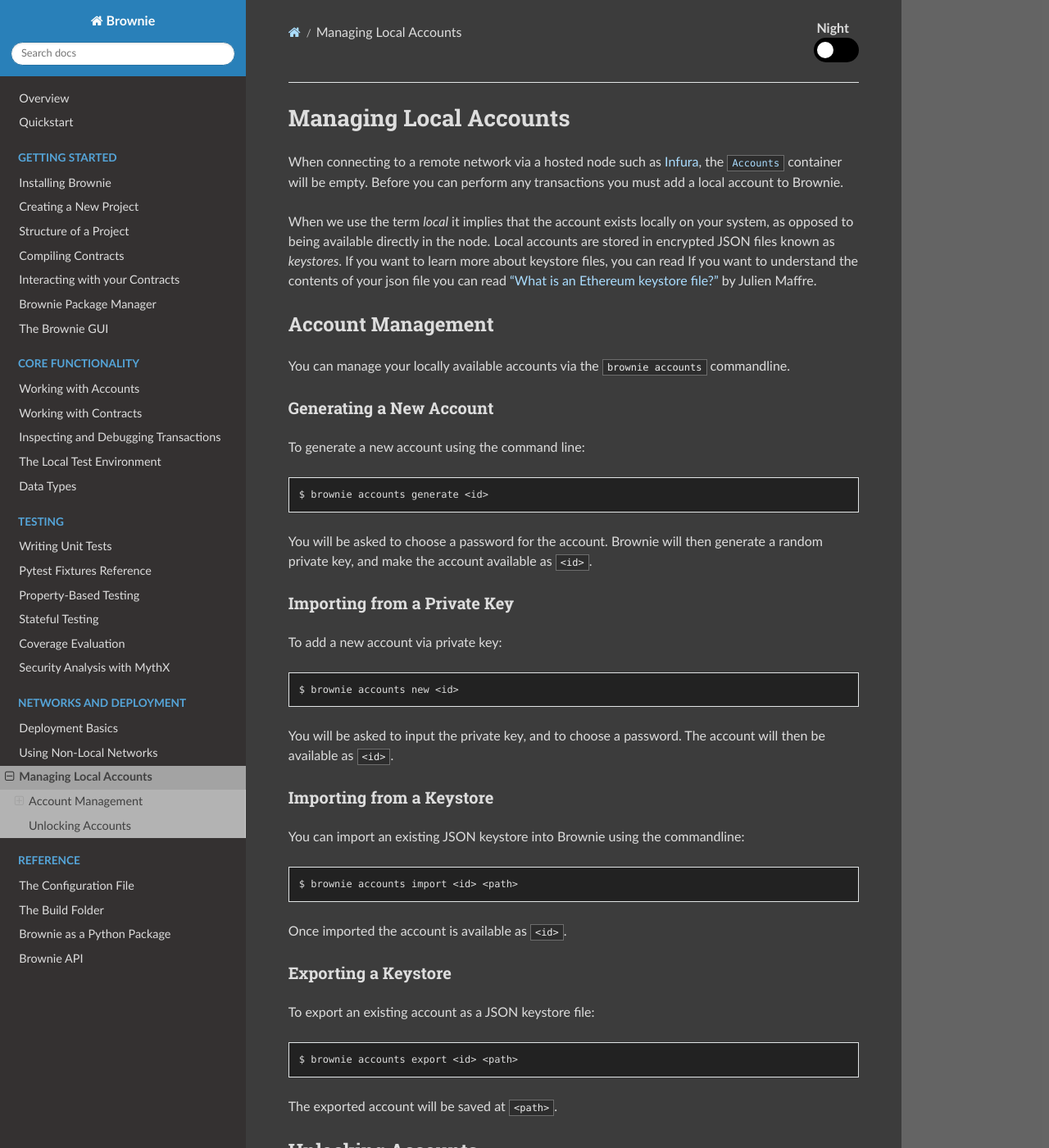
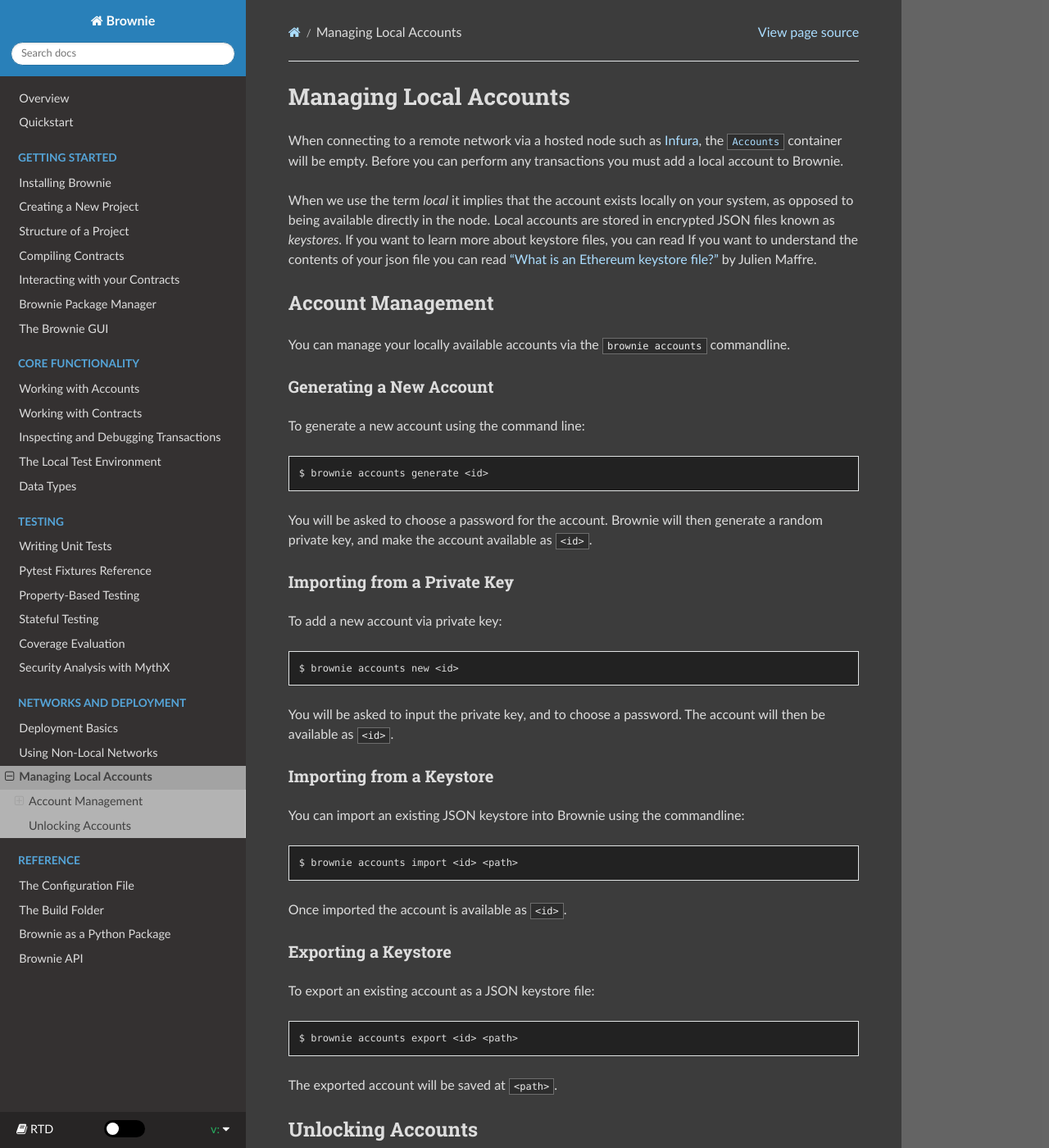
Before and after one commit to eth-brownie/brownie, a Sphinx documentation site: the page built from docs/accounts.rst, in a window 1280 px wide and 1400 px high. Shown: the whole window at 82% size. Built offline with Sphinx 7.4.7 and the Read the Docs theme 2.0.0, drawn with Linux system fonts in a browser that asks for light colours.

Commit message:
docs: move day/night toggle, make it more subtle

```diff
--- a/docs/_static/css/toggle.css
+++ b/docs/_static/css/toggle.css
@@ -2,6 +2,35 @@
     visibility: hidden;
     height: 0;
     width: 0;
+    margin: 0;
+}
+
+.rst-versions .rst-current-version {
+    padding: 10px;
+    display: flex;
+    justify-content: space-between;
+}
+
+.rst-versions .rst-current-version .fa-book,
+.rst-versions .rst-current-version .fa-v,
+.rst-versions .rst-current-version .fa-caret-down {
+    height: 24px;
+    line-height: 24px;
+    vertical-align: middle;
+}
+
+.rst-versions .rst-current-version .fa-element {
+    width: 80px;
+    text-align: center;
+}
+
+.rst-versions .rst-current-version .fa-book {
+    text-align: left;
+}
+
+.rst-versions .rst-current-version .fa-v {
+    color: #27AE60;
+    text-align: right;
 }
 
 label {
@@ -13,8 +42,8 @@
     position: relative;
     cursor: pointer;
     text-indent: -9999px;
-    width: 55px;
-    height: 30px;
+    width: 50px;
+    height: 21px;
     background: #000;
 }
 
@@ -23,10 +52,10 @@
     position: absolute;
     content: '';
     background: #fff;
-    width: 20px;
-    height: 20px;
-    top: 5px;
-    left: 4px;
+    width: 15px;
+    height: 15px;
+    top: 3px;
+    left: 3px;
     transition: ease-in-out 200ms;
 }
 
@@ -46,20 +75,3 @@
     transition: ease-in-out 200ms !important;
     transition-delay: 0 !important;
 }
-
-ul.wy-breadcrumbs {
-    width: 100%;
-}
-
-ul.wy-breadcrumbs li {
-    display: inline-block;
-}
-
-ul.wy-breadcrumbs div.container {
-    float: right;
-}
-
-div#modetext {
-    font-weight: bolder;
-    text-align: center;
-}
--- a/docs/_static/js/toggle.js
+++ b/docs/_static/js/toggle.js
@@ -5,7 +5,6 @@
     function toggleCssMode(isDay) {
         var mode = (isDay ? "Day" : "Night");
         localStorage.setItem("css-mode", mode);
-        document.getElementById('modetext').innerHTML = mode;
 
         var darksheet = $('link[href="_static/css/dark.css"]')[0].sheet;
         darksheet.disabled = isDay;
--- a/docs/_templates/breadcrumbs.html
+++ /dev/null
@@ -1,9 +0,0 @@
- {%- extends "sphinx_rtd_theme/breadcrumbs.html" %} {% block breadcrumbs_aside %}
-
-<div class="container">
-    <div id="modetext">Night</div>
-    <input class="container_toggle" type="checkbox" id="switch" name="mode">
-    <label for="switch">Toggle</label>
-</div>
-
-{% endblock %}
--- /dev/null
+++ b/docs/_templates/versions.html
@@ -0,0 +1,36 @@
+{# Add rst-badge after rst-versions for small badge style. #}
+<div class="rst-versions" data-toggle="rst-versions" role="note" aria-label="versions">
+    <span class="rst-current-version" data-toggle="rst-current-version">
+    <span class="fa fa-book fa-element"> RTD </span>
+
+    <span class="fa fa-element">
+    <input class="container_toggle" type="checkbox" id="switch" name="mode">
+    <label for="switch"></label>
+    </span>
+
+    <span class="fa fa-v fa-element"> v: {{ current_version }} <span class="fa fa-caret-down"></span></span>
+
+    </span>
+    <div class="rst-other-versions">
+        <dl>
+            <dt>{{ _('Versions') }}</dt> {% for slug, url in versions %}
+            <dd><a href="{{ url }}">{{ slug }}</a></dd>
+            {% endfor %}
+        </dl>
+        <dl>
+            <dt>{{ _('Downloads') }}</dt> {% for type, url in downloads %}
+            <dd><a href="{{ url }}">{{ type }}</a></dd>
+            {% endfor %}
+        </dl>
+        <dl>
+            {# Translators: The phrase "Read the Docs" is not translated #}
+            <dt>{{ _('On Read the Docs') }}</dt>
+            <dd>
+                <a href="//{{ PRODUCTION_DOMAIN }}/projects/{{ slug }}/?fromdocs={{ slug }}">{{ _('Project Home') }}</a>
+            </dd>
+            <dd>
+                <a href="//{{ PRODUCTION_DOMAIN }}/builds/{{ slug }}/?fromdocs={{ slug }}">{{ _('Builds') }}</a>
+            </dd>
+        </dl>
+    </div>
+</div>
```
